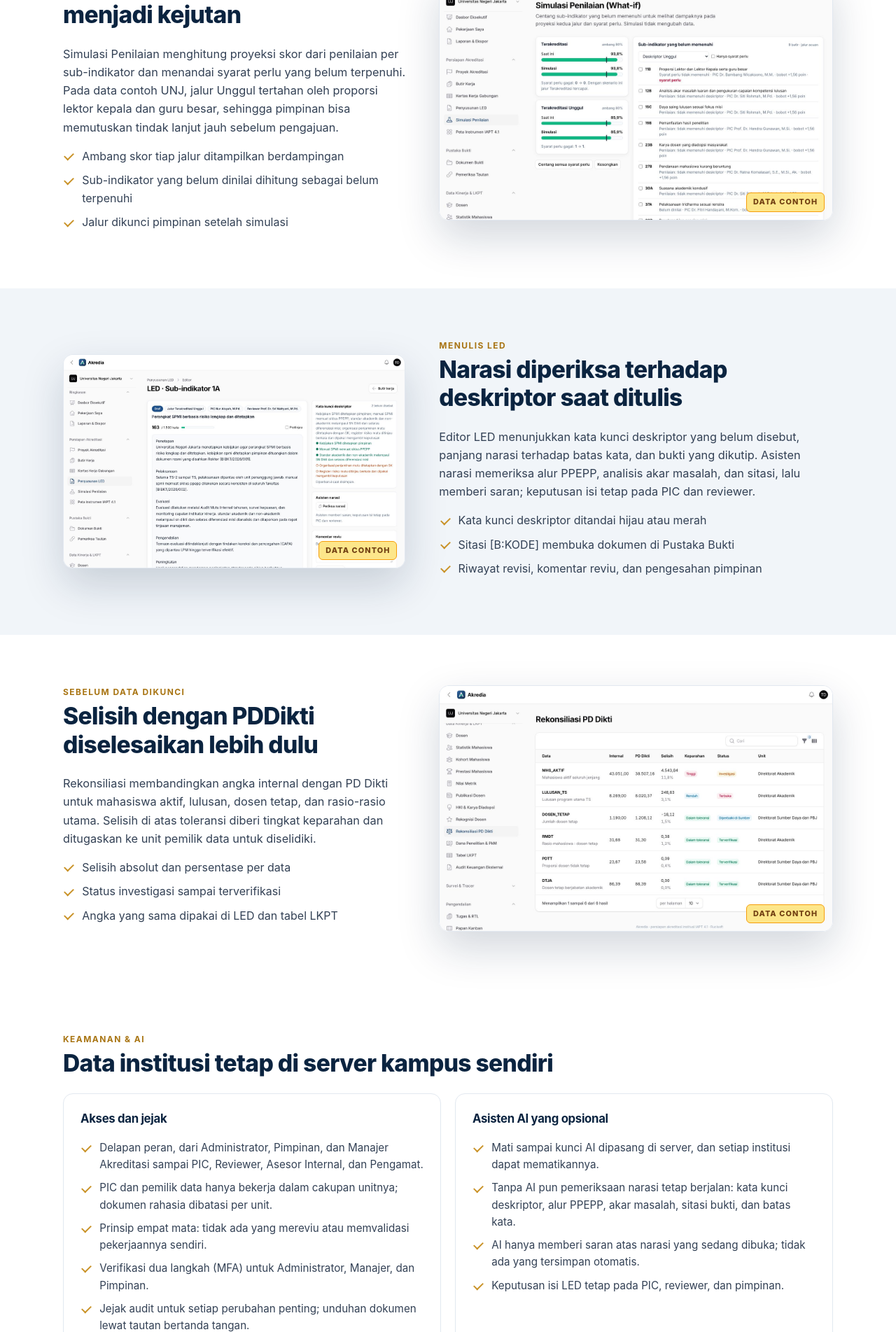
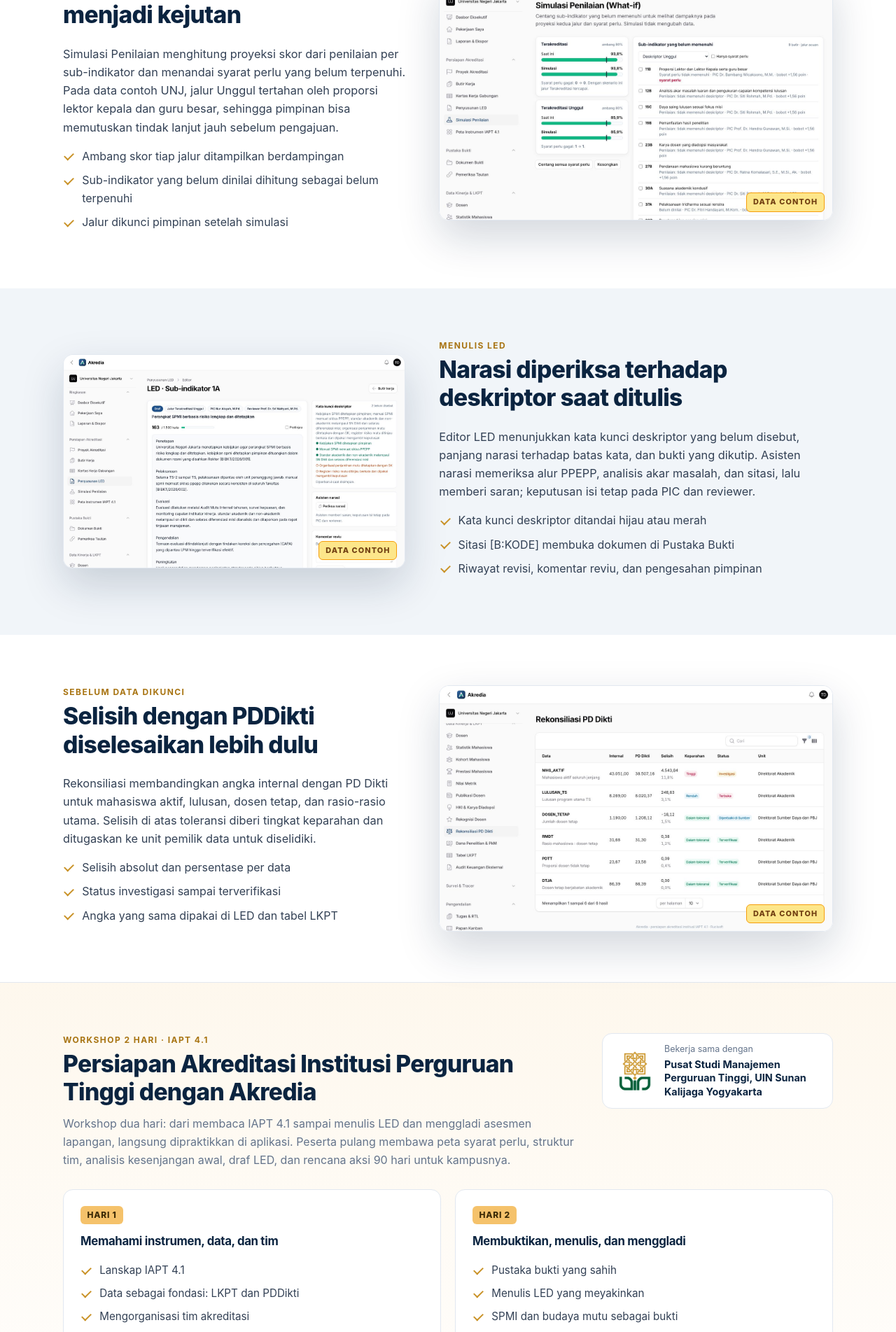
Before and after one commit to rucisoft-web/akredia, a Laravel app: template resources/views/landing.blade.php in a window 1280 px wide. Shown: the part 4164-6067 px from the top of the page at 70% size. Run offline with Laravel 12, Linux system fonts and the light colour scheme; the template is opened without the code that fills it, so the values that code supplies are empty; parts of the project's set-up code (start-up, migrations or seed data) failed here and were passed over.

Commit message:
Tambah penawaran workshop 2 hari bersama PSMPT UIN Sunan Kalijaga
Bagian Workshop di halaman depan dan halaman materi lengkap /workshop:
8 sesi dalam dua hari, praktik di Akredia, luaran per sesi, sasaran
peserta, persiapan, dan kontak pendaftaran.

Co-Authored-By: Claude Opus 5.5 <noreply@anthropic.com>
Claude-Session: https://claude.ai/code/session_01NzPxJEhLsgfWBwkohgrndL

```diff
--- a/app/Http/Controllers/DemoController.php
+++ b/app/Http/Controllers/DemoController.php
@@ -41,6 +41,12 @@ class DemoController extends Controller
             'loginUrl' => self::loginUrl(),
             'samples' => self::samples(),
         ]);
+    }
+
+    /** Penawaran workshop dua hari beserta materi lengkapnya. */
+    public function workshop(): View
+    {
+        return view('workshop', ['loginUrl' => self::loginUrl()]);
     }
 
     public function guest(Request $request): RedirectResponse
--- /dev/null
+++ b/app/Support/Workshop.php
@@ -0,0 +1,119 @@
+<?php
+
+namespace App\Support;
+
+/** Isi penawaran workshop dua hari di halaman depan (ringkas) dan /workshop (materi lengkap). */
+class Workshop
+{
+    public const TITLE = 'Persiapan Akreditasi Institusi Perguruan Tinggi dengan Akredia';
+
+    public const TAGLINE = 'Workshop dua hari: dari membaca IAPT 4.1 sampai menulis LED dan menggladi asesmen lapangan, langsung dipraktikkan di aplikasi.';
+
+    public const PARTNER = 'Pusat Studi Manajemen Perguruan Tinggi, UIN Sunan Kalijaga Yogyakarta';
+
+    public const EMAIL = 'rucisoft@gmail.com';
+
+    public const PHONE = '0811-9989-2939';
+
+    /** Hasil yang dibawa pulang setiap tim peserta. */
+    public const OUTCOMES = [
+        ['Peta syarat perlu institusi', 'Daftar syarat perlu Terakreditasi dan Unggul sesuai varian Lampiran 3, lengkap dengan status awal kampus Anda.'],
+        ['Struktur tim dan pembagian PIC', 'Siapa memegang sub-indikator mana, siapa reviewer, dan siapa pemilik data, siap ditetapkan dengan SK.'],
+        ['Analisis kesenjangan awal', 'Kertas kerja per kata kunci untuk sub-indikator prioritas beserta rencana tindak lanjut.'],
+        ['Draf satu bagian LED', 'Narasi yang ditulis mengikuti Panduan LED (Lampiran 4a), sudah direviu sejawat.'],
+        ['Rencana aksi 90 hari', 'Prioritas, tenggat, dan keputusan pimpinan yang dibutuhkan agar persiapan bergerak setelah workshop.'],
+        ['Akses sandbox Akredia', 'Ruang latihan berisi data contoh untuk dicoba ulang bersama tim di kampus.'],
+    ];
+
+    /** Sasaran peserta. */
+    public const AUDIENCE = [
+        'Wakil Rektor/Wakil Ketua bidang akademik dan perencanaan',
+        'Ketua LPM/SPM dan tim penjaminan mutu',
+        'Ketua dan anggota tim akreditasi institusi',
+        'Kepala biro akademik, SDM, keuangan, dan pengelola data PDDikti',
+        'Dekan, kaprodi, dan gugus mutu fakultas',
+    ];
+
+    /** Bekal peserta. */
+    public const PREPARE = [
+        'Laptop dengan peramban terbaru (satu laptop untuk setiap 1–2 peserta).',
+        'Renstra, statuta, kebijakan SPMI, dan laporan AMI/RTM terakhir (salinan digital).',
+        'Rekap data PDDikti institusi untuk TS yang akan dipakai (dosen, mahasiswa, lulusan), bila ada.',
+        'Disarankan datang sebagai tim 3–5 orang dari satu perguruan tinggi.',
+    ];
+
+    /**
+     * Agenda: [hari => [judul, tema, [[jam, judul, materi[], praktik, luaran], ...]]].
+     * Rujukan resmi: PerBAN-PT 35/2025 (IAPT 4.1) Lampiran 2, 3, 4a, dan 4b.
+     */
+    public const DAYS = [
+        1 => ['Hari 1', 'Memahami instrumen, data, dan tim', [
+            ['08.00–08.30', 'Registrasi dan pembukaan', [
+                'Sambutan Pusat Studi Manajemen Perguruan Tinggi UIN Sunan Kalijaga dan Rucisoft Indonesia.',
+                'Tes awal singkat: seberapa siap institusi Anda?',
+            ], null, null],
+            ['08.30–10.00', 'Sesi 1 · Lanskap IAPT 4.1', [
+                'PerBAN-PT No. 35/2025: apa yang berubah dari IAPT 3.0 dan 4.0, serta masa transisi.',
+                'Empat kriteria (Budaya Mutu, Relevansi, Akuntabilitas, Diferensiasi Misi), 39 indikator, dan sasaran mutu masukan–proses–luaran–dampak.',
+                'Delapan varian Lampiran 3 (PTN-BH, PTN, PTS, vokasi, PJJ, dan lainnya) serta perbedaan ambangnya.',
+                'Cara menilai: deskriptor bernilai 1 atau 0, ambang 80%, syarat perlu Terakreditasi dan Unggul, asesmen kecukupan, asesmen lapangan, dan masa berlaku 8 tahun.',
+                'Syarat eligibilitas sebelum mengajukan.',
+            ], 'Menjelajah Peta Instrumen dan panel Bantuan berisi teks resmi indikator.', 'Peta syarat perlu institusi (draf).'],
+            ['10.15–12.00', 'Sesi 2 · Data sebagai fondasi: LKPT dan PDDikti', [
+                'Panduan LKPT (Lampiran 4b): TS dan TS-n, definisi dosen tetap, program utama, dan tabel-tabel kunci.',
+                'Metrik kuantitatif: RM/DT, PDTT, persentase doktor, DTJA, RPL, PKMTK, PK2MTK, PPM, PMAP, PLLK, dan persentase prodi terakreditasi.',
+                'Mengapa angka asesor selalu PDDikti, dan cara merekonsiliasi selisih jauh sebelum data dikunci.',
+            ], 'Impor data dosen dan statistik prodi, menghitung metrik, dan membaca selisih rekonsiliasi.', 'Daftar selisih data yang harus dibereskan.'],
+            ['13.00–14.30', 'Sesi 3 · Mengorganisasi tim akreditasi', [
+                'Peran pimpinan, manajer akreditasi, PIC, pemilik data, reviewer, dan asesor internal.',
+                'Pembagian 64 butir kerja sesuai struktur organisasi; prinsip empat mata (penulis ≠ reviewer).',
+                'Peta jalan 12 bulan: penilaian mandiri, pengumpulan bukti, penulisan, reviu, finalisasi, dan gladi.',
+            ], 'Membuat proyek akreditasi, memilih varian dan TS, lalu menetapkan PIC dan reviewer.', 'Struktur tim dan matriks PIC.'],
+            ['14.45–16.15', 'Sesi 4 · Analisis kesenjangan per kata kunci', [
+                'Membaca deskripsi pemenuhan Terakreditasi dan Unggul secara berdampingan.',
+                'Memecah deskriptor menjadi kata kunci yang harus dibuktikan; status Belum, Sebagian, Terbukti.',
+                'Dari kesenjangan menjadi rencana tindak lanjut dan tugas; Simulasi Penilaian untuk memilih perbaikan berdampak terbesar.',
+            ], 'Analisis kesenjangan tiga sub-indikator contoh (rasio dosen, kecukupan dosen, kepuasan pemangku kepentingan).', 'Kertas kerja dan RTL sub-indikator prioritas.'],
+            ['16.15–16.30', 'Refleksi hari pertama', [
+                'Pertanyaan terbuka dan klinik singkat.',
+                'Tugas malam: siapkan lima dokumen bukti dari kampus masing-masing.',
+            ], null, null],
+        ]],
+        2 => ['Hari 2', 'Membuktikan, menulis, dan menggladi', [
+            ['08.00–09.45', 'Sesi 5 · Pustaka bukti yang sahih', [
+                'Ciri bukti sahih: ditetapkan pejabat berwenang, bernomor, bertanggal, masih berlaku, dan dapat diakses asesor.',
+                'Satu bukti untuk banyak indikator; versi, validasi, masa berlaku, dan kerahasiaan per unit.',
+                'Tautan publik untuk asesor dan pemeriksaan tautan rusak.',
+            ], 'Mengunggah dan memvalidasi bukti yang dibawa peserta, lalu menautkannya ke butir kerja.', 'Pustaka bukti awal institusi.'],
+            ['10.00–12.00', 'Sesi 6 · Menulis LED yang meyakinkan', [
+                'Sistematika dan format LED menurut Lampiran 4a: Pendahuluan, Kriteria 1–4, Penutup; A4, Arial 11, spasi 1,15, paling banyak 300 halaman.',
+                'Pola narasi: kebijakan → implementasi → hasil dan analisis (data, tren, akar masalah) → tindak lanjut.',
+                'Menyitasi bukti, menyisipkan angka hidup dari data kinerja, dan menghindari narasi normatif.',
+            ], 'Menulis satu bagian LED, reviu sejawat lintas tim, lalu revisi.', 'Draf satu bagian LED yang sudah direviu.'],
+            ['13.00–14.15', 'Sesi 7 · SPMI dan budaya mutu sebagai bukti', [
+                'Siklus PPEPP yang terdokumentasi: standar, AMI, temuan, CAPA, verifikasi efektivitas, dan RTM.',
+                'Indikator 1–3 (syarat perlu) dan cara menunjukkan konsistensi minimal tiga tahun.',
+                'Manajemen risiko akreditasi dan keputusan pimpinan yang diturunkan menjadi tugas.',
+            ], 'Menelusuri satu temuan AMI sampai CAPA terverifikasi dan dibahas di RTM.', 'Daftar celah bukti SPMI.'],
+            ['14.30–15.45', 'Sesi 8 · Siap diasesmen', [
+                'Dasbor Eksekutif dan gerbang Siap Diajukan: syarat perlu, LED disahkan, data dikunci, bukti dapat diakses.',
+                'Asesmen lapangan: susunan sesi, narasumber per kelompok, bank pertanyaan asesor, dan gladi.',
+                'Kesalahan umum menjelang unggah SAPTO.',
+            ], 'Simulasi wawancara asesor dengan bank pertanyaan per indikator.', 'Bank pertanyaan dan daftar narasumber awal.'],
+            ['15.45–16.30', 'Rencana aksi 90 hari dan penutupan', [
+                'Setiap tim memaparkan rencana aksi 90 hari dan keputusan pimpinan yang dibutuhkan.',
+                'Umpan balik fasilitator, tes akhir, dan penyerahan sertifikat.',
+            ], null, 'Rencana aksi 90 hari institusi.'],
+        ]],
+    ];
+
+    public static function waUrl(): string
+    {
+        return 'https://wa.me/6281199892939?text='.rawurlencode('Halo Rucisoft, saya ingin informasi Workshop "'.self::TITLE.'" (jadwal, biaya, dan pendaftaran).');
+    }
+
+    public static function mailUrl(): string
+    {
+        return 'mailto:'.self::EMAIL.'?subject='.rawurlencode('Workshop '.self::TITLE);
+    }
+}
--- a/public/css/landing.css
+++ b/public/css/landing.css
@@ -107,6 +107,50 @@ body.akl { margin: 0; font-family: 'Inter', 'Segoe UI', Arial, sans-serif; color
 .akl-foot b { color: var(--ink); }
 .akl-foot p { margin: .4rem 0 0; font-size: .8rem; }
 
+/* Workshop */
+.akl-ws { background: linear-gradient(180deg, color-mix(in srgb, var(--gold) 12%, var(--bg)), var(--bg)); border-top: 1px solid var(--line); }
+.akl-ws-head { display: flex; gap: 2.5rem; align-items: flex-start; justify-content: space-between; }
+.akl-ws-head .akl-sub { margin-bottom: 1.8rem; }
+.akl-ws-partner { flex: 0 0 auto; display: flex; align-items: center; gap: .9rem; max-width: 330px; background: var(--card); border: 1px solid var(--line); border-radius: 14px; padding: .9rem 1.1rem; }
+.akl-ws-partner img { flex: 0 0 auto; width: 56px; height: auto; background: #fff; border-radius: 8px; padding: 4px; }
+.akl-ws-partner span { font-size: .78rem; color: var(--muted); line-height: 1.35; }
+.akl-ws-partner b { display: block; color: var(--ink); font-size: .9rem; margin-top: .15rem; }
+.akl-ws-daylabel { display: inline-block; background: var(--gold); color: var(--gold-ink); font-weight: 800; font-size: .75rem; letter-spacing: .06em; text-transform: uppercase; padding: .2rem .6rem; border-radius: 6px; margin-bottom: .7rem; }
+.akl-ws .akl-fine { color: var(--muted); }
+
+/* Halaman workshop */
+.akw-hero .akl-ws-head { align-items: center; }
+.akw-meta { display: flex; flex-wrap: wrap; gap: .5rem; margin: 1.2rem 0 0; padding: 0; list-style: none; }
+.akw-meta li { background: var(--card); border: 1px solid var(--line); border-radius: 999px; padding: .3rem .8rem; font-size: .85rem; color: var(--text); }
+.akw-day { margin-top: 2.6rem; }
+.akw-day:first-of-type { margin-top: 0; }
+.akw-day > h3 { font-size: 1.35rem; margin: 0 0 1.2rem; }
+.akw-sess { display: grid; grid-template-columns: 130px 1fr; gap: 1.5rem; padding: 1.3rem 0; border-top: 1px solid var(--line); }
+.akw-time { font-weight: 700; color: #a87412; font-variant-numeric: tabular-nums; font-size: .92rem; }
+.akw-sess h4 { margin: 0 0 .4rem; color: var(--ink); font-size: 1.05rem; }
+.akw-sess ul { margin: 0; padding-left: 1.1rem; }
+.akw-sess li { margin: .3rem 0; font-size: .95rem; }
+.akw-do { display: grid; grid-template-columns: 1fr 1fr; gap: .8rem; margin-top: .9rem; }
+.akw-do div { background: var(--soft); border-radius: 10px; padding: .7rem .9rem; font-size: .9rem; }
+.akw-do b { display: block; font-size: .72rem; text-transform: uppercase; letter-spacing: .08em; color: var(--muted); margin-bottom: .15rem; }
+.akw-do div.out { background: color-mix(in srgb, var(--gold) 16%, var(--card)); }
+.akw-ref { font-size: .85rem; color: var(--muted); max-width: 860px; }
+
+@media (max-width: 960px) {
+  .akl-ws-head { flex-direction: column; gap: 0; }
+  .akl-ws-partner { margin-bottom: 1.6rem; max-width: none; }
+}
+@media (max-width: 620px) {
+  .akw-sess { grid-template-columns: 1fr; gap: .4rem; }
+  .akw-do { grid-template-columns: 1fr; }
+}
+@media print {
+  .akl-nav, .akl-cta, .akl-end { display: none !important; }
+  .akl-sec { padding: 1.2rem 0; }
+  .akw-sess { break-inside: avoid; }
+  body.akl { background: #fff; color: #000; }
+}
+
 @media (max-width: 960px) {
   .akl-links { display: none; }
   .akl-nav-in .akl-btn { margin-left: auto; }
--- a/resources/views/landing.blade.php
+++ b/resources/views/landing.blade.php
@@ -1,6 +1,7 @@
 {{-- Halaman depan publik: fitur utama Akredia dan pintu masuk tamu ke perguruan tinggi contoh. --}}
 @php
     use App\Http\Controllers\DemoController;
+    use App\Support\Workshop;
 
     $tryUrl = $guestUrl ? '#data-contoh' : $loginUrl;
     $signedIn = auth()->check();
@@ -26,6 +27,7 @@
         <nav class="akl-links" aria-label="Navigasi halaman">
             <a href="#fitur">Fitur</a>
             @if ($guestUrl)<a href="#data-contoh">Data contoh</a>@endif
+            <a href="#workshop">Workshop</a>
             <a href="#keamanan">Keamanan &amp; AI</a>
             <a href="{{ route('pimpinan') }}">Untuk Pimpinan</a>
             <a href="#tanya-jawab">Tanya jawab</a>
@@ -131,6 +133,40 @@
         </section>
     @endif
 
+    <section class="akl-sec akl-ws" id="workshop">
+        <div class="akl-wrap">
+            <div class="akl-ws-head">
+                <div>
+                    <div class="akl-eyebrow">Workshop 2 hari · IAPT 4.1</div>
+                    <h2>{{ Workshop::TITLE }}</h2>
+                    <p class="akl-sub">{{ Workshop::TAGLINE }} Peserta pulang membawa peta syarat perlu, struktur tim, analisis kesenjangan awal, draf LED, dan rencana aksi 90 hari untuk kampusnya.</p>
+                </div>
+                <div class="akl-ws-partner">
+                    <img src="{{ asset('img/mitra-uin-sunan-kalijaga.png') }}" alt="Logo UIN Sunan Kalijaga Yogyakarta" width="72" height="101">
+                    <span>Bekerja sama dengan<b>{{ Workshop::PARTNER }}</b></span>
+                </div>
+            </div>
+            <div class="akl-grid two">
+                @foreach (Workshop::DAYS as $n => [$label, $theme, $sessions])
+                    <div class="akl-card akl-ws-day">
+                        <div class="akl-ws-daylabel">{{ $label }}</div>
+                        <h3>{{ $theme }}</h3>
+                        <ul class="akl-check">
+                            @foreach ($sessions as [$time, $title])
+                                @if (str_starts_with($title, 'Sesi'))<li>{{ \Illuminate\Support\Str::after($title, '· ') }}</li>@endif
+                            @endforeach
+                        </ul>
+                    </div>
+                @endforeach
+            </div>
+            <div class="akl-cta">
+                <a class="akl-btn" href="{{ route('workshop') }}">Lihat materi lengkap</a>
+                <a class="akl-btn outline" href="{{ Workshop::waUrl() }}" target="_blank" rel="noopener">Tanya jadwal &amp; daftar via WhatsApp</a>
+            </div>
+            <p class="akl-fine">Untuk pimpinan, LPM/SPM, tim akreditasi, dan pengelola data PDDikti. Dapat diselenggarakan terbuka maupun khusus untuk satu perguruan tinggi (in-house). Informasi: {{ Workshop::EMAIL }} · WA {{ Workshop::PHONE }}.</p>
+        </div>
+    </section>
+
     <section class="akl-sec" id="keamanan">
         <div class="akl-wrap">
             <div class="akl-eyebrow">Keamanan &amp; AI</div>
--- a/routes/web.php
+++ b/routes/web.php
@@ -9,15 +9,17 @@ use Illuminate\Support\Facades\Route;
 // Halaman depan publik, halaman untuk pimpinan perguruan tinggi, dan login tamu ke perguruan tinggi contoh.
 Route::get('/', [DemoController::class, 'home'])->name('home');
 Route::get('/untuk-pimpinan', [DemoController::class, 'pimpinan'])->name('pimpinan');
+Route::get('/workshop', [DemoController::class, 'workshop'])->name('workshop');
 Route::get('/demo/tamu', [DemoController::class, 'guest'])->middleware('throttle:30,1')->name('demo.tamu');
 
 // Portal Bukti Publik: tautan yang ditempel di LED dan dibuka asesor tanpa login.
 Route::get('/bukti/{institution:slug}', [PublicController::class, 'evidenceIndex'])->name('bukti.index');
 Route::get('/bukti/{institution:slug}/{slug}', [PublicController::class, 'evidence'])->name('bukti.show');
 
-// Kuesioner kepuasan publik.
+// Rujukan resmi indikator untuk panel Bantuan.
 Route::get('/bantuan/indikator/{number}', [PublicController::class, 'helpIndicator'])->whereNumber('number')->name('bantuan.indikator');
 
+// Kuesioner kepuasan publik.
 Route::get('/survei/{token}', [PublicController::class, 'survey'])->name('survei.show');
 Route::post('/survei/{token}', [PublicController::class, 'submitSurvey'])->middleware('throttle:public-survey')->name('survei.submit');
 
```
Also changed, not shown: resources/views/workshop.blade.php (added, +176 -0 lines), tests/Feature/DemoGuestTest.php (+10 -0 lines), README.md, public/img/mitra-uin-sunan-kalijaga.png (added).
